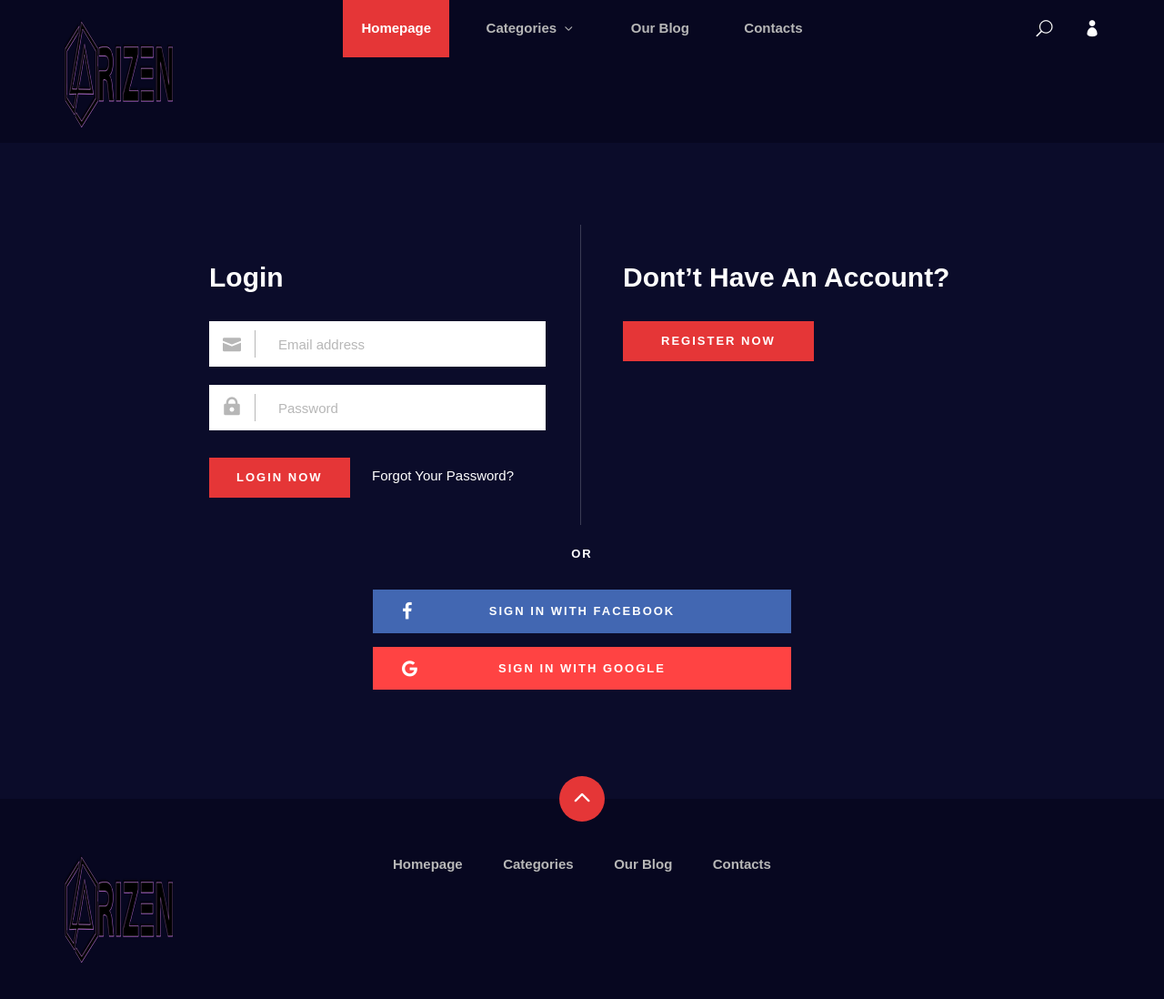
After one commit to ezzinefatma/RIZEN-WEB, a Symfony app: template templates/user/login.html.twig in a window 1280 px wide. The commit adds this page. Shown: the whole page at 91% size. Run offline with Twig, Linux system fonts and the light colour scheme; the template is opened without the code that fills it, so the values that code supplies are empty; some libraries are stand-ins or nearby versions.

Commit message:
form sign up

```diff
--- a/composer.json
+++ b/composer.json
@@ -5,7 +5,7 @@
         "php": ">=7.1.3",
         "ext-ctype": "*",
         "ext-iconv": "*",
-        "doctrine/annotations": "^1.0",
+        "doctrine/annotations": "^1.13",
         "doctrine/doctrine-bundle": "^2.6",
         "doctrine/doctrine-migrations-bundle": "^3.2",
         "doctrine/orm": "^2.11",
--- a/src/Entity/Event.php
+++ b/src/Entity/Event.php
@@ -12,6 +12,8 @@ use Doctrine\ORM\Mapping as ORM;
  */
 class Event
 {
+
+
     /**
      * @var int
      *
@@ -71,4 +73,8 @@ class Event
     private $typeEvent;
 
 
+
+
+
+
 }
--- a/templates/baseUser.html.twig
+++ b/templates/baseUser.html.twig
@@ -29,7 +29,101 @@
         {% endblock %}
     </head>
     <body>
+         {% block header %}
+
+                        <!-- Page Preloder -->
+                <div id="preloder">
+                    <div class="loader"></div>
+                </div>
+
+                <!-- Header Section Begin -->
+                <header class="header">
+                    <div class="container">
+                        <div class="row">
+                            <div class="col-lg-2">
+                                <div class="header__logo">
+                                    <a href="./index.html">
+                                        <img src="img/logo.png" alt="">
+                                    </a>
+                                </div>
+                            </div>
+                            <div class="col-lg-8">
+                                <div class="header__nav">
+                                    <nav class="header__menu mobile-menu">
+                                        <ul>
+                                            <li class="active"><a href="./index.html">Homepage</a></li>
+                                            <li><a href="./categories.html">Categories <span class="arrow_carrot-down"></span></a>
+                                                <ul class="dropdown">
+                                                    <li><a href="./categories.html">Categories</a></li>
+                                                    <li><a href="./anime-details.html">Anime Details</a></li>
+                                                    <li><a href="./anime-watching.html">Anime Watching</a></li>
+                                                    <li><a href="./blog-details.html">Blog Details</a></li>
+                                                    <li><a href="./signup.html">Sign Up</a></li>
+                                                    <li><a href="./login.html">Login</a></li>
+                                                </ul>
+                                            </li>
+                                            <li><a href="./blog.html">Our Blog</a></li>
+                                            <li><a href="#">Contacts</a></li>
+                                        </ul>
+                                    </nav>
+                                </div>
+                            </div>
+                            <div class="col-lg-2">
+                                <div class="header__right">
+                                    <a href="#" class="search-switch"><span class="icon_search"></span></a>
+                                    <a href="./login.html"><span class="icon_profile"></span></a>
+                                </div>
+                            </div>
+                        </div>
+                        <div id="mobile-menu-wrap"></div>
+                    </div>
+                </header>
+                <!-- Header End -->
+
+        {% endblock %}
+
+        <div class="container">
         {% block body %}
+
+        {% endblock %}
+         </div>
+
+        {% block footer %}
+
+                <!-- Footer Section Begin -->
+                <footer class="footer">
+                    <div class="page-up">
+                        <a href="#" id="scrollToTopButton"><span class="arrow_carrot-up"></span></a>
+                    </div>
+                    <div class="container">
+                        <div class="row">
+                            <div class="col-lg-3">
+                                <div class="footer__logo">
+                                    <a href="./index.html"><img src="img/logo.png" alt=""></a>
+                                </div>
+                            </div>
+                            <div class="col-lg-6">
+                                <div class="footer__nav">
+                                    <ul>
+                                        <li class="active"><a href="./index.html">Homepage</a></li>
+                                        <li><a href="./categories.html">Categories</a></li>
+                                        <li><a href="./blog.html">Our Blog</a></li>
+                                        <li><a href="#">Contacts</a></li>
+                                    </ul>
+                                </div>
+                            </div>
+                            <!-- <div class="col-lg-3">
+                                <p>
+                                Copyright &copy;<script>document.write(new Date().getFullYear());</script> All rights reserved | This template is made with <i class="fa fa-heart" aria-hidden="true"></i> by <a href="https://colorlib.com" target="_blank">Colorlib</a>
+                                </p>
+
+                            </div> -->
+
+                        </div>
+                    </div>
+                </footer>
+                <!-- Footer Section End -->
+
         {% endblock %}
     </body>
 </html>
--- /dev/null
+++ b/templates/user/login.html.twig
@@ -0,0 +1,50 @@
+{% extends 'baseUser.html.twig'  %}
+{% block body %}
+    <!-- Login Section Begin -->
+    <section class="login spad">
+        <div class="container">
+            <div class="row">
+                <div class="col-lg-6">
+                    <div class="login__form">
+                        <h3>Login</h3>
+                        <form action="#">
+                            <div class="input__item">
+                                <input type="text" placeholder="Email address">
+                                <span class="icon_mail"></span>
+                            </div>
+                            <div class="input__item">
+                                <input type="text" placeholder="Password">
+                                <span class="icon_lock"></span>
+                            </div>
+                            <button type="submit" class="site-btn">Login Now</button>
+                        </form>
+                        <a href="#" class="forget_pass">Forgot Your Password?</a>
+                    </div>
+                </div>
+                <div class="col-lg-6">
+                    <div class="login__register">
+                        <h3>Dont’t Have An Account?</h3>
+                        <a href="#" class="primary-btn">Register Now</a>
+                    </div>
+                </div>
+            </div>
+            <div class="login__social">
+                <div class="row d-flex justify-content-center">
+                    <div class="col-lg-6">
+                        <div class="login__social__links">
+                            <span>or</span>
+                            <ul>
+                                <li><a href="#" class="facebook"><i class="fa fa-facebook"></i> Sign in With
+                                Facebook</a></li>
+                                <li><a href="#" class="google"><i class="fa fa-google"></i> Sign in With Google</a></li>
+                                </li>
+                            </ul>
+                        </div>
+                    </div>
+                </div>
+            </div>
+        </div>
+    </section>
+    <!-- Login Section End -->
+
+{% endblock %}
--- /dev/null
+++ b/templates/user/signup.html.twig
@@ -0,0 +1,4 @@
+{% extends 'baseUser.html.twig'  %}
+{% block body %}
+{{ form(f) }}
+{% endblock %}
```
Also changed, not shown: src/Controller/RizenController.php (+1 -23 lines), src/Controller/UserController.php (+35 -0 lines), src/Entity/User.php (+210 -2 lines), src/Form/UserType.php (added, +36 -0 lines), 1 other file.
